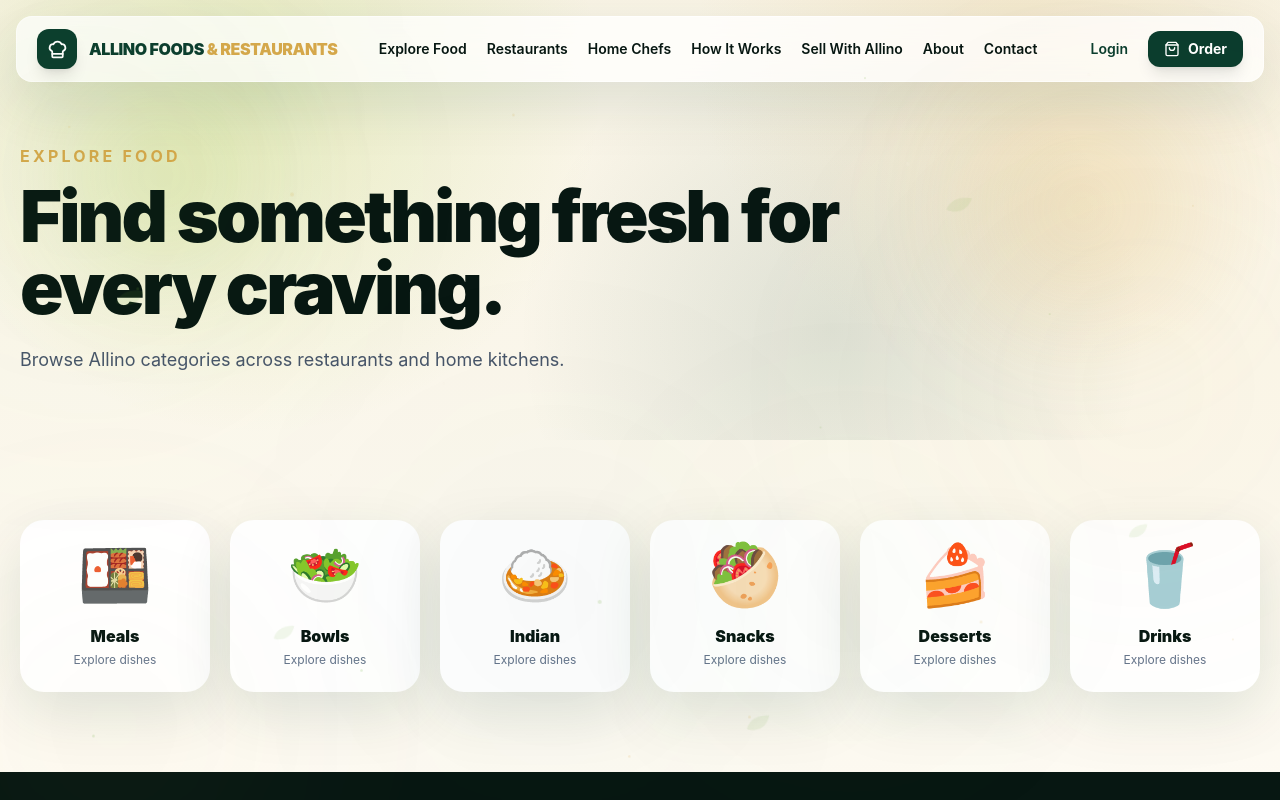
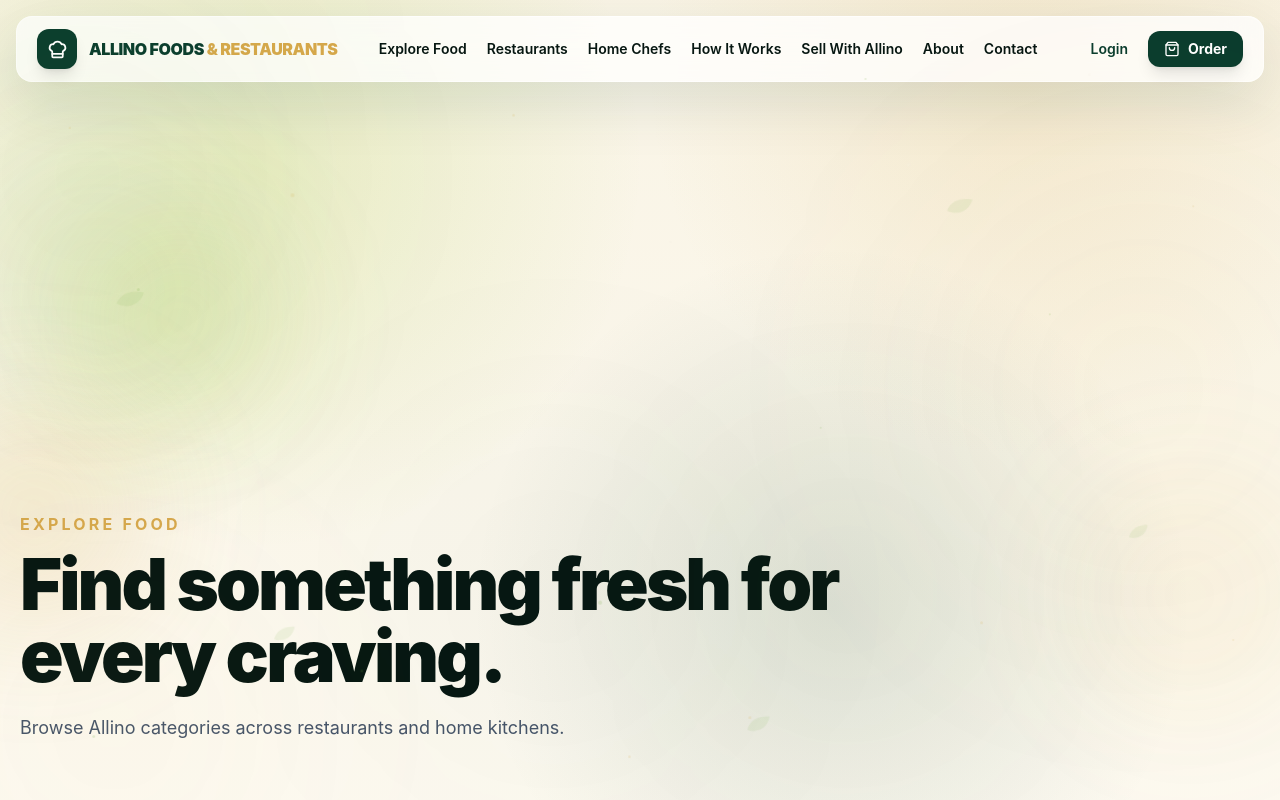
Before and after one commit to savrdhtechnology-cloud/Allinofoods, a Next.js app: page /menu in a window 1280 px wide. Shown: the top 800 px of the page. Built offline with nearby package versions, Linux system fonts and the light colour scheme.

Commit message:
fix: show animated ecosystem on all public page heroes

```diff
--- a/components/page-shell.tsx
+++ b/components/page-shell.tsx
@@ -6,7 +6,7 @@ import {FloatingOrb} from "@/components/motion-ui";
 
 export default function PageShell({eyebrow,title,description,children}:{eyebrow:string;title:string;description:string;children:React.ReactNode}){
  return <main className="min-h-screen allino-surface-light text-allino-ink"><SiteHeader/>
-  <section className="mesh relative overflow-hidden px-5 pb-16 pt-36">
+  <section className="living-section mesh relative overflow-hidden px-5 pb-16 pt-36">
     <FloatingOrb className="absolute left-[5%] top-20 h-40 w-40 rounded-full bg-allino-lime/20 blur-3xl"/>
     <FloatingOrb delay={2} className="absolute right-[8%] top-24 h-52 w-52 rounded-full bg-allino-gold/20 blur-3xl"/>
     <motion.div initial={{opacity:0,y:24}} animate={{opacity:1,y:0}} transition={{duration:.55,ease:"easeOut"}} className="relative z-10 mx-auto max-w-7xl">
```
